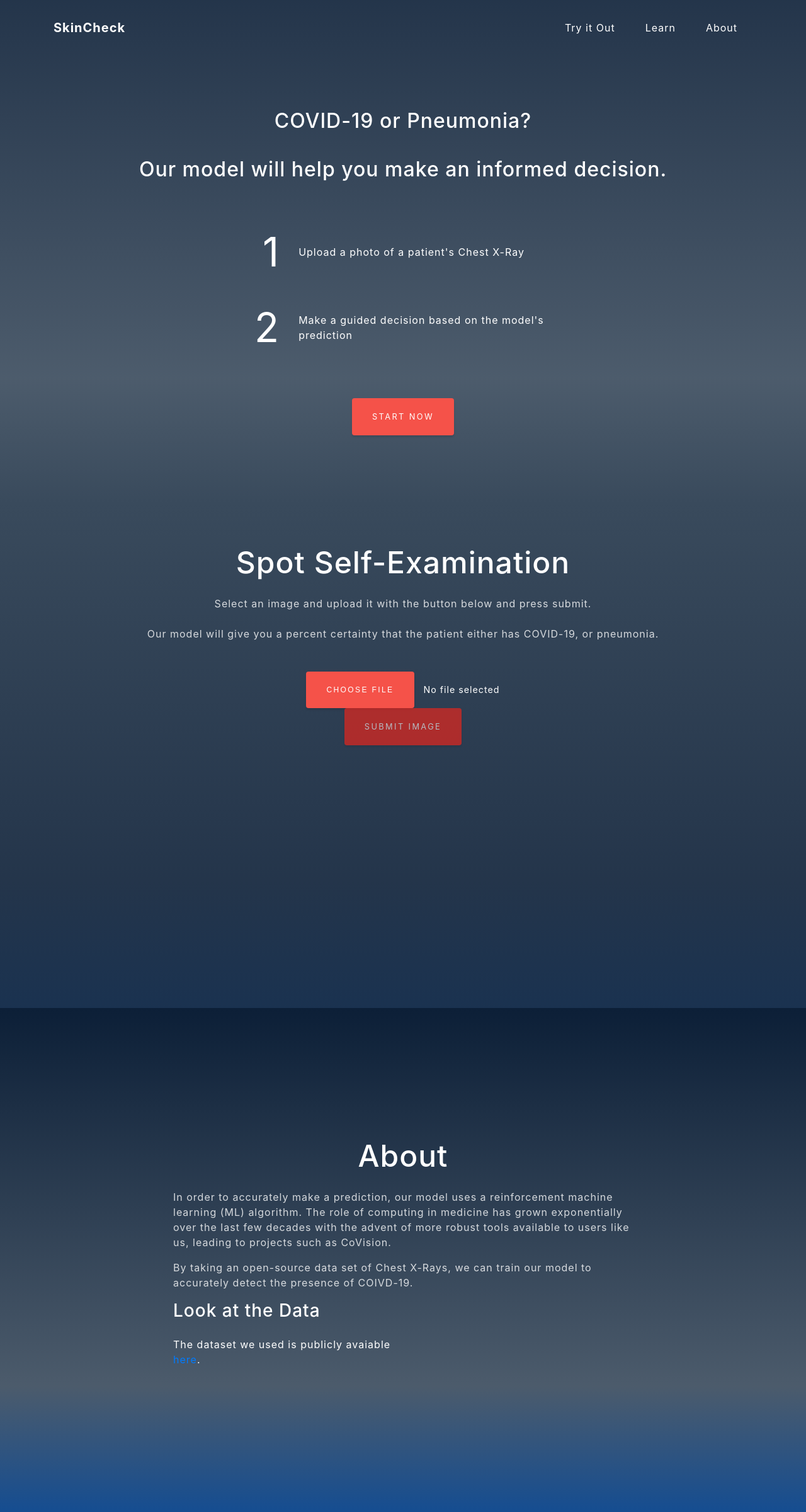
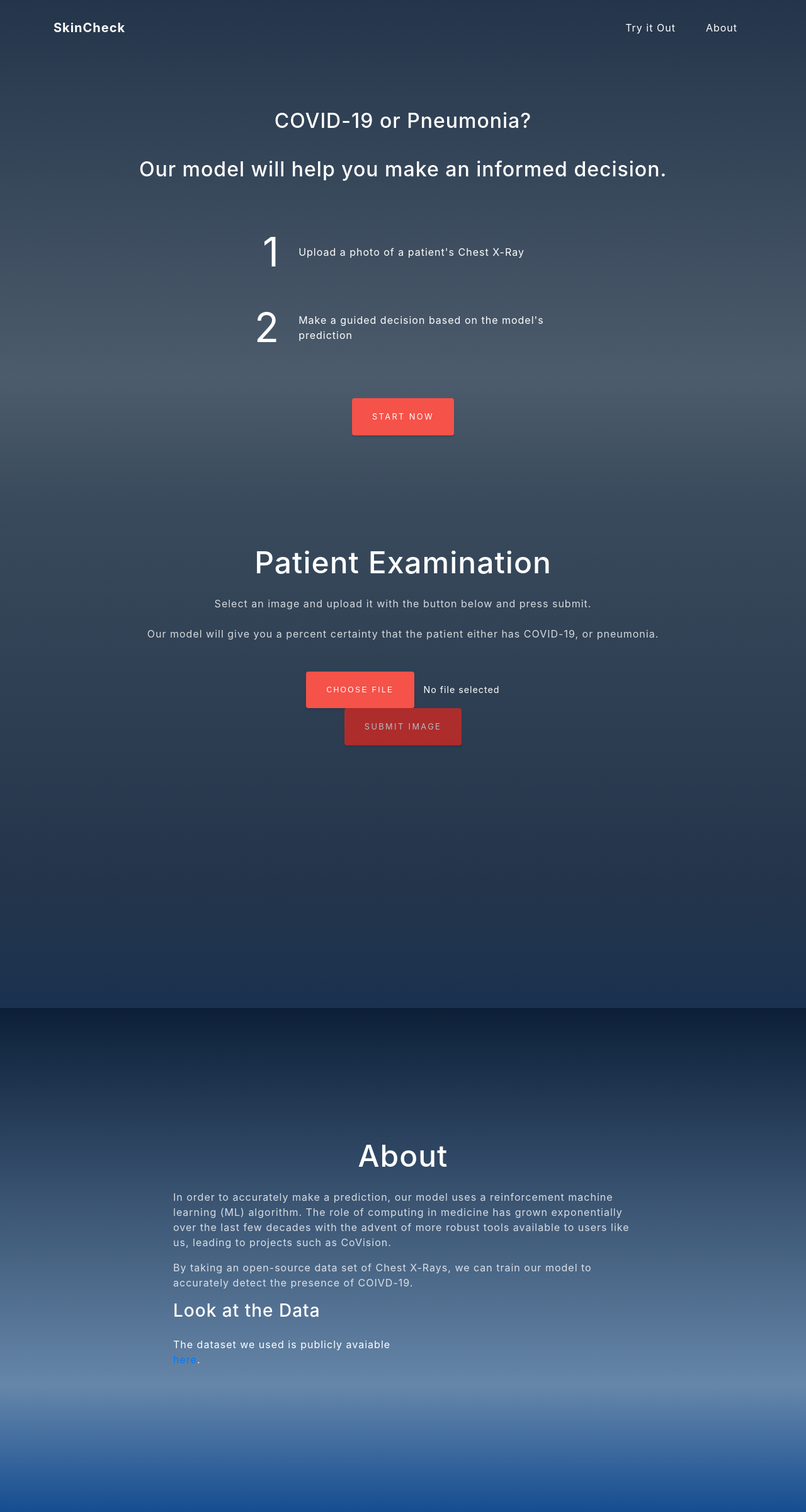
Before and after one commit to yu-eric/HackTheU2020, a Flask app: page / in a window 1280 px wide. Shown: the whole page at 63% size. Run offline with Flask 2, Linux system fonts and the light colour scheme; some libraries are stand-ins or nearby versions.

Commit message:
Change colors

```diff
--- a/static/styles/about.css
+++ b/static/styles/about.css
@@ -4,8 +4,8 @@
     width:100%;
     height:auto;
     min-height:100vh;
-    background:-webkit-gradient(linear,left top,left bottom,color-stop(0,rgba(12,31,55,.9)),color-stop(75%,rgba(57,74,92,.9)),to(#394a5c));
-    background:linear-gradient(to bottom,#0c1f37 0,rgba(57,74,92,.9) 75%,#154d91 100%);
+    background:-webkit-gradient(linear,left top,left bottom,color-stop(0,rgba(40, 99, 172, 0.9)),color-stop(75%,rgba(86, 122, 161, 0.9)),to(#394a5c));
+    background:linear-gradient(to bottom,#0c1f37 0,rgba(86, 122, 161, 0.9) 75%,#154d91 100%);
     background-repeat:no-repeat;
     background-attachment:scroll;
     background-size:cover;
--- a/templates/site.html
+++ b/templates/site.html
@@ -47,9 +47,6 @@
           <a id="compute-nav-link" class="nav-link js-scroll-trigger" href="#Try">Try it Out</a>
         </li>
         <li class="nav-item">
-          <a class="nav-link js-scroll-trigger" href="#Learn">Learn</a>
-        </li>
-        <li class="nav-item">
           <a class="nav-link js-scroll-trigger" href="#About">About</a>
         </li>
       </ul>
@@ -91,7 +88,7 @@
   <div id="compute-container" class="container">
     <div class="row">
       <div class="col-lg-10 mx-auto">
-        <h2 class="text-white mb-4 section-title">Spot Self-Examination</h2>
+        <h2 class="text-white mb-4 section-title">Patient Examination</h2>
         <p class="text-white-80">Select an image and upload it with the button below and press submit.</p>
         <p class="text-white-80">Our model will give you a percent certainty that
           the patient either has COVID-19, or pneumonia.</p>
```
